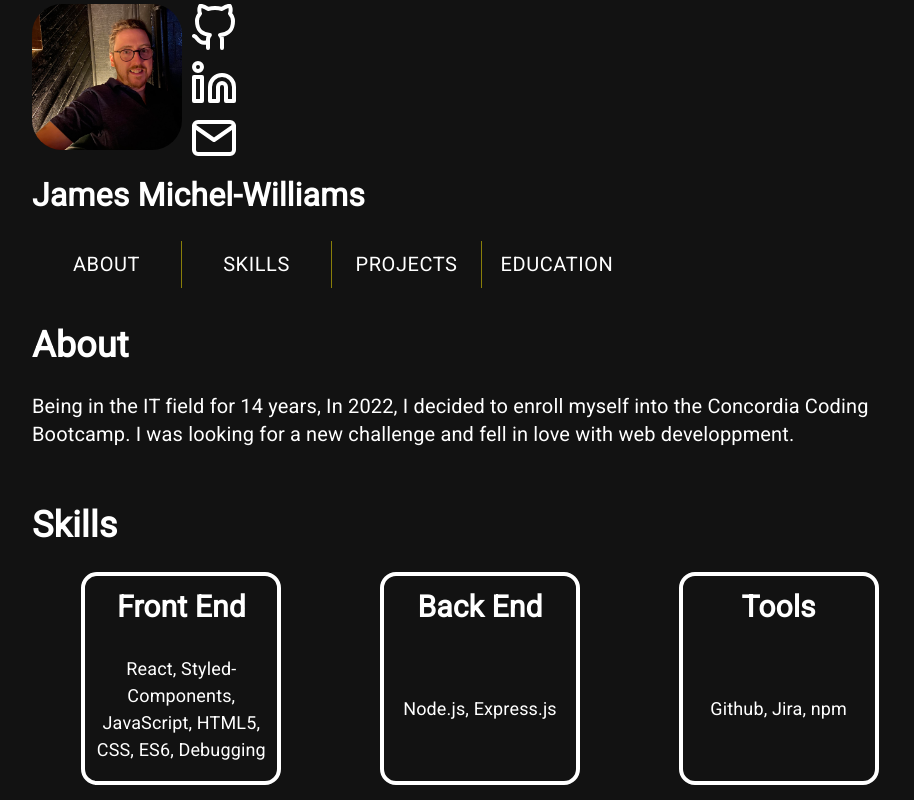
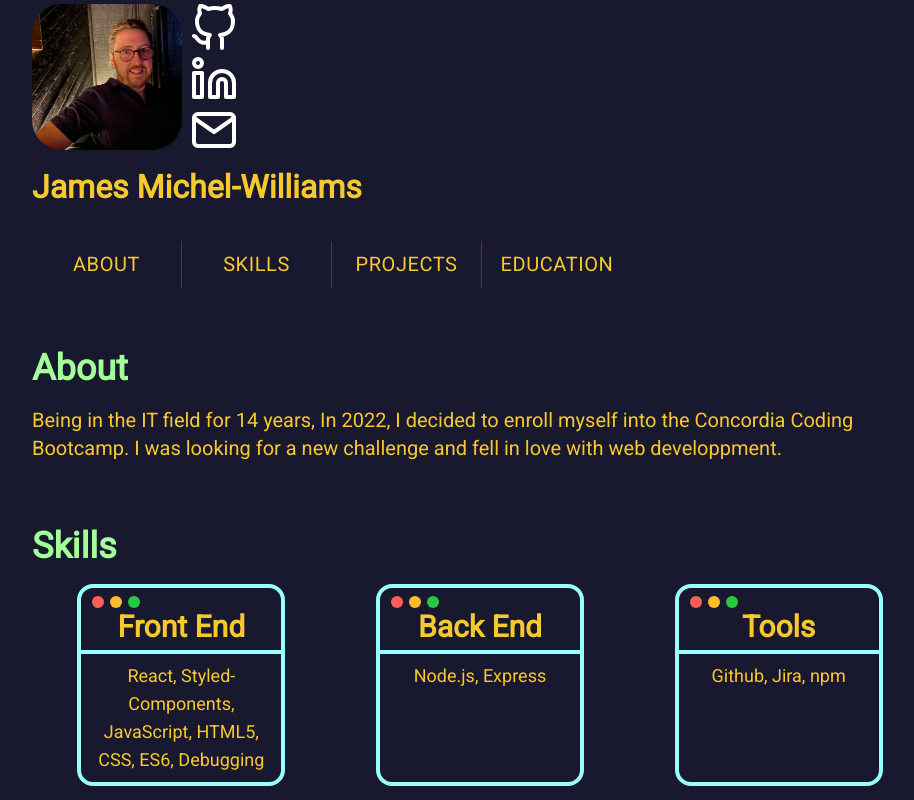
Before and after one commit to jmichelwilliams/jmichelwilliams.github.io, a React (Create React App) app in the folder resume/: page / in a window 1280 px wide. Shown: the top 800 px of the page, without its empty margins (160-1074 px from the left). Built offline with nearby package versions, Linux system fonts and the light colour scheme.

Commit message:
fixed styling, added windowbuttons to skill

```diff
--- a/resume/src/GlobalStyles.js
+++ b/resume/src/GlobalStyles.js
@@ -24,7 +24,9 @@ const GlobalStyle = createGlobalStyle`
         border: 0;
         font-size: 100%;
         font: inherit;
+
         vertical-align: baseline;
+
     }
 
     input {
@@ -33,6 +35,10 @@ const GlobalStyle = createGlobalStyle`
         }
     }
 
+    h2{
+
+        color:rgb(164, 255, 154)
+    }
     /* HTML5 display-role reset for older browsers */
     article, aside, details, figcaption, figure,
     footer, header, hgroup, menu, nav, section {
@@ -41,6 +47,9 @@ const GlobalStyle = createGlobalStyle`
     body,textarea {
         line-height: 1;
         font-family:'Roboto' , sans-serif;
+        background-color:rgb(24, 24, 47);
+        color: rgb(248,201,46)
+
     }
     ol, ul {
         list-style: none;
--- a/resume/src/components/About.js
+++ b/resume/src/components/About.js
@@ -16,7 +16,7 @@ const About = () => {
 const Wrapper = styled.div`
   display: flex;
   flex-direction: column;
-
+  margin: 16px 0px;
   border-radius: 12px;
 `;
 
--- a/resume/src/components/App.js
+++ b/resume/src/components/App.js
@@ -1,4 +1,3 @@
-import React from "react";
 import Header from "./Header";
 import Navbar from "./Navbar";
 import { styled } from "styled-components";
@@ -7,34 +6,11 @@ import About from "./About";
 import Skills from "./Skills";
 import Projects from "./Projects";
 import Education from "./Education";
-import { useTheme, createTheme, ThemeProvider } from "@mui/material/styles";
-import CssBaseline from "@mui/material/CssBaseline";
-
-import IconButton from "@mui/material/IconButton";
-import Box from "@mui/material/Box";
-import Brightness4Icon from "@mui/icons-material/Brightness4";
-import Brightness7Icon from "@mui/icons-material/Brightness7";
-
-const ColorModeContext = React.createContext({ toggleColorMode: () => {} });
-
-const theme = createTheme({
-  palette: {
-    mode: "dark",
-    primary: {
-      main: "rgb(115, 87, 185)",
-    },
-    secondary: {
-      main: "#ffea00",
-    },
-  },
-});
 
 const App = () => {
   return (
-    <ThemeProvider theme={theme}>
-      <CssBaseline />
+    <Wrapper>
       <GlobalStyle />
-      <Wrapper>
       <Header />
       <Navbar />
       <About />
@@ -42,7 +18,6 @@ const App = () => {
       <Projects />
       <Education />
     </Wrapper>
-    </ThemeProvider>
   );
 };
 
--- a/resume/src/components/Education.js
+++ b/resume/src/components/Education.js
@@ -4,7 +4,7 @@ const Education = () => {
   return (
     <Wrapper>
       <StyledTitle>Education</StyledTitle>
-      <h3>Concordia University</h3>
+      <StyledSchool>Concordia University</StyledSchool>
       <StyledParagraph>
         Full Stack Web Development, Computer ProgrammingFull Stack Web
         Development, Computer Programming Jan 2023 - Aug 2023
@@ -23,6 +23,10 @@ const StyledTitle = styled.h2`
   margin-bottom: 0px;
 `;
 
+const StyledSchool = styled.h3`
+  font-weight: bold;
+  font-size: 26px;
+`;
 const StyledParagraph = styled.p`
   font-size: 20px;
   line-height: 28px;
--- a/resume/src/components/Navbar.js
+++ b/resume/src/components/Navbar.js
@@ -10,7 +10,7 @@ const Navbar = () => {
       <ButtonGroup
         variant="text"
         aria-label="text button group"
-        color="secondary"
+        sx={{ color: "rgb(164, 255, 154)", margin: "16px 0px" }}
       >
         <CustomizedButton>About</CustomizedButton>
         <CustomizedButton>Skills</CustomizedButton>
@@ -23,7 +23,7 @@ const Navbar = () => {
 
 const CustomizedButton = styled(Button)`
   width: 150px;
-  color: white;
+  color: rgb(248, 201, 46);
   font-size: 20px;
 `;
 
--- a/resume/src/components/Skills.js
+++ b/resume/src/components/Skills.js
@@ -6,18 +6,38 @@ const Skills = () => {
       <StyledTitle>Skills</StyledTitle>
       <BoxContainer>
         <Box>
-          <SubTitle>Front End</SubTitle>
+          <TitleContainer>
+            <SubTitle>Front End</SubTitle>
+            <WindowButtons>
+              <CloseButton />
+              <MinimizeButton />
+              <MaximizeButton />
+            </WindowButtons>
+          </TitleContainer>
           <StyledParagraph>
             React, Styled-Components, JavaScript, HTML5, CSS, ES6, Debugging
           </StyledParagraph>
         </Box>
-
         <Box>
-          <SubTitle>Back End</SubTitle>
-          <StyledParagraph>Node.js, Express.js</StyledParagraph>
+          <TitleContainer>
+            <SubTitle>Back End</SubTitle>
+            <WindowButtons>
+              <CloseButton />
+              <MinimizeButton />
+              <MaximizeButton />
+            </WindowButtons>
+          </TitleContainer>
+          <StyledParagraph>Node.js, Express</StyledParagraph>
         </Box>
         <Box>
-          <SubTitle>Tools</SubTitle>
+          <TitleContainer>
+            <SubTitle>Tools</SubTitle>
+            <WindowButtons>
+              <CloseButton />
+              <MinimizeButton />
+              <MaximizeButton />
+            </WindowButtons>
+          </TitleContainer>
           <StyledParagraph>Github, Jira, npm</StyledParagraph>
         </Box>
       </BoxContainer>
@@ -37,13 +57,24 @@ const BoxContainer = styled.div`
   margin-top: 16px;
 `;
 
+const TitleContainer = styled.div`
+  display: flex;
+  justify-content: center;
+  align-items: center;
+  border-bottom: 4px solid rgb(151, 255, 255);
+  width: 100%;
+  position: relative;
+`;
+
 const Box = styled.div`
   display: flex;
   flex-wrap: wrap;
   justify-content: center;
+  align-items: center;
   width: 200px;
-  border: 4px solid white;
+  border: 4px solid rgb(151, 255, 255);
   border-radius: 16px;
+  position: relative;
 `;
 
 const StyledParagraph = styled.p`
@@ -51,6 +82,10 @@ const StyledParagraph = styled.p`
   word-wrap: break-word;
   font-size: 18px;
   text-align: center;
+  line-height: 28px;
+  padding: 8px;
+  margin: 0;
+  height: 100%;
 `;
 
 const StyledTitle = styled.h2`
@@ -60,7 +95,34 @@ const StyledTitle = styled.h2`
 
 const SubTitle = styled.h3`
   font-size: 30px;
-  margin: 8px;
+  margin-top: 24px;
+  margin-bottom: 8px;
+`;
+
+const WindowButtons = styled.div`
+  position: absolute;
+  top: 8px;
+  right: 135px;
+  display: flex;
+`;
+
+const WindowButton = styled.div`
+  width: 12px;
+  height: 12px;
+  border-radius: 50%;
+  margin-right: 6px;
+`;
+
+const CloseButton = styled(WindowButton)`
+  background-color: #ff5f57;
+`;
+
+const MinimizeButton = styled(WindowButton)`
+  background-color: #ffbd2e;
+`;
+
+const MaximizeButton = styled(WindowButton)`
+  background-color: #28c940;
 `;
 
 export default Skills;
```
Lines whose indentation alone changed are shown as unchanged.
